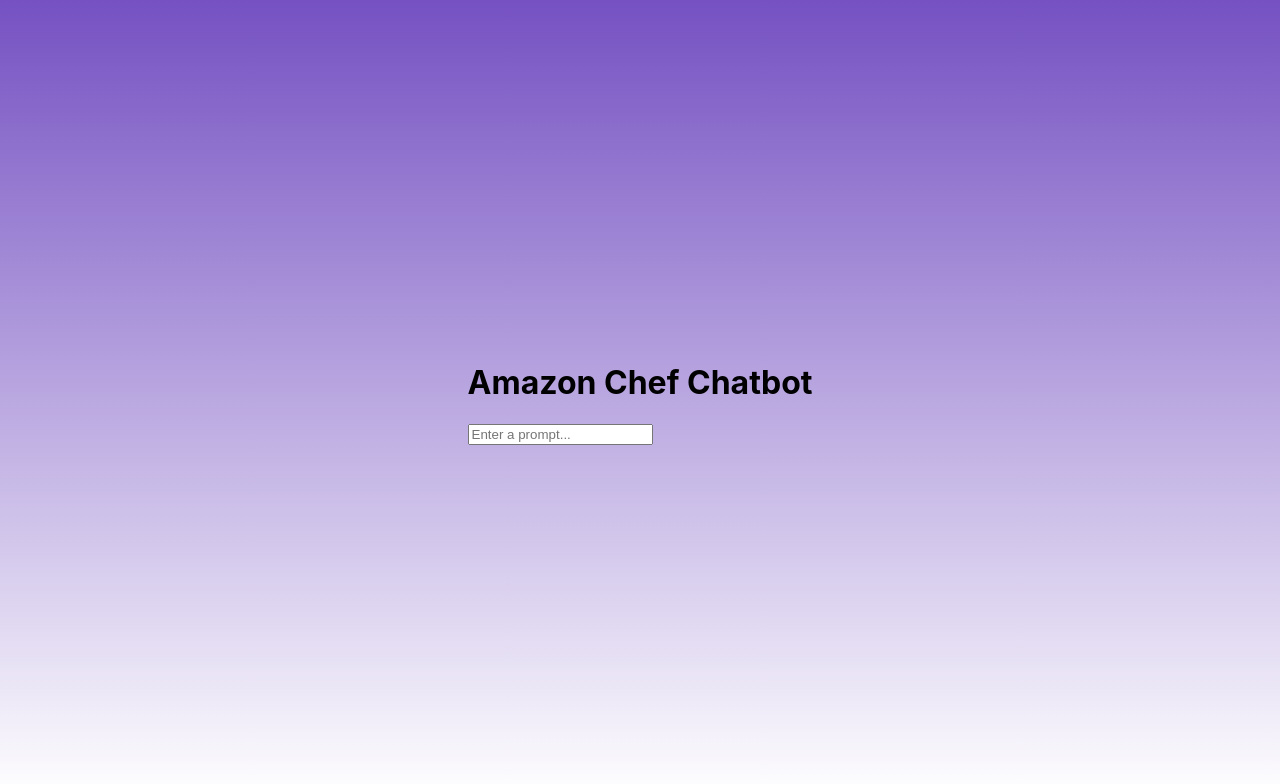
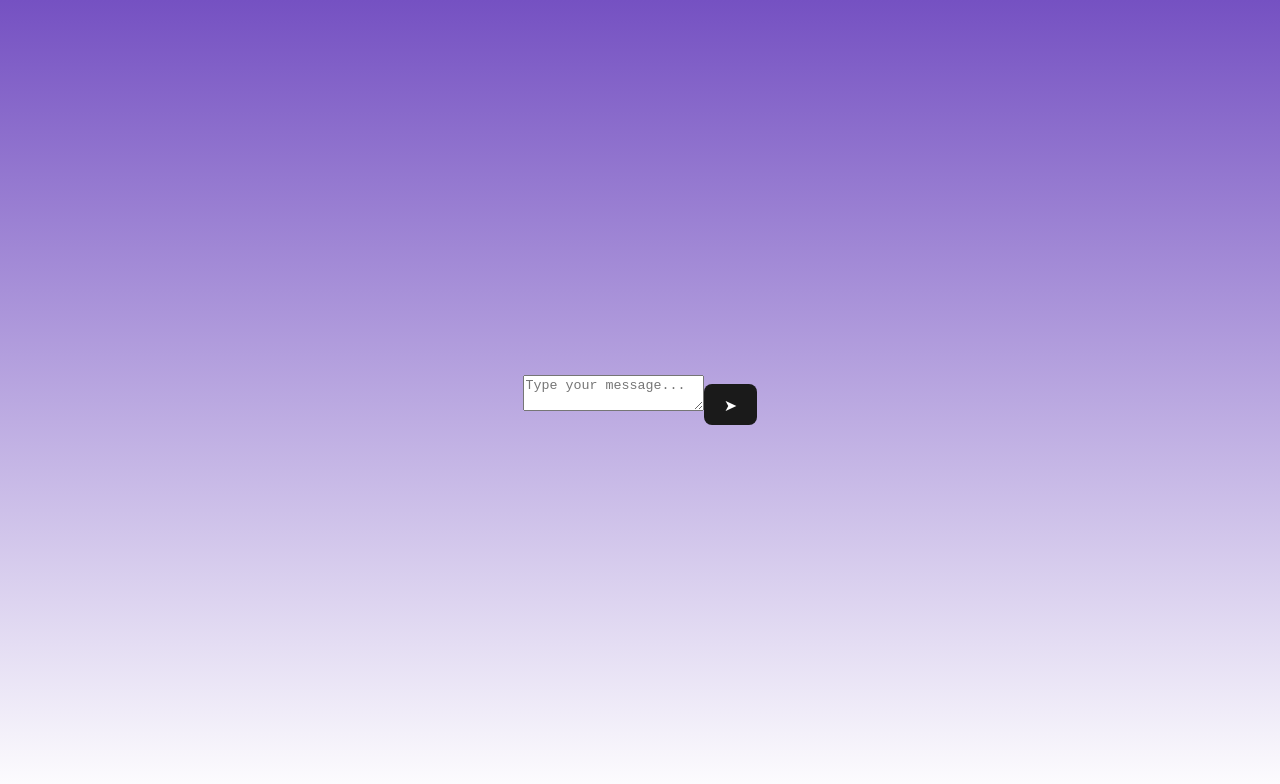
Before and after one commit to geekInPyjamas/amazon-chef-chatbot, a React (Vite) app: page / in a window 1280 px wide. Shown: the top 784 px of the page. Built offline with nearby package versions, Linux system fonts and the light colour scheme; what aws-amplify would draw is missing.

Commit message:
Update App.tsx

```diff
--- a/src/App.tsx
+++ b/src/App.tsx
@@ -1,51 +1,102 @@
-import { FormEvent, useState } from "react";
-
+import { FormEvent, useState, useRef, useEffect } from "react";
 import { generateClient } from "aws-amplify/api";
 import { Schema } from "../amplify/data/resource";
-
 import { Amplify } from "aws-amplify";
 import outputs from "../amplify_outputs.json";
+import "./App.css"
 
 Amplify.configure(outputs);
 
 const client = generateClient<Schema>();
 
+// Define an array of hardcoded responses
+const hardcodedResponses = [
+  "This is a random response 1",
+  "This is a random response 2",
+  "This is a random response 3",
+  "This is a random response 4",
+  "This is a random response 5",
+];
+
+// Flag to toggle between hardcoded responses and API call
+const useHardcodedResponses = false; // Change this flag to toggle
+
 export default function App() {
+  const [chatHistory, setChatHistory] = useState<{ user: string; bot: string }[]>([]);
   const [prompt, setPrompt] = useState<string>("");
-  const [answer, setAnswer] = useState<string | null>(null);
+
+  // Create a ref for the chat history container
+  const chatHistoryRef = useRef<HTMLDivElement>(null);
 
   const sendPrompt = async (e: FormEvent<HTMLFormElement>) => {
     e.preventDefault();
 
+    if (useHardcodedResponses) {
+      const randomResponse = hardcodedResponses[Math.floor(Math.random() * hardcodedResponses.length)];
+      setChatHistory((prevHistory) => [...prevHistory, { user: prompt, bot: randomResponse }]);
+      setPrompt("");
+    } else {
       const { data, errors } = await client.queries.generateHaiku({
         prompt,
       });
 
       if (!errors) {
-      setAnswer(data);
+        setChatHistory((prevHistory) => [...prevHistory, { user: prompt, bot: data || "" }]);
         setPrompt("");
       } else {
         console.log(errors);
       }
+    }
   };
 
+  // Scroll to bottom of chat history whenever it updates
+  useEffect(() => {
+    if (chatHistoryRef.current) {
+      chatHistoryRef.current.scrollTop = chatHistoryRef.current.scrollHeight;
+    }
+  }, [chatHistory]);
+
   return (
-    <main className="flex min-h-screen flex-col items-center justify-center p-24 dark:text-white">
-      <div>
-        <h1 className="text-3xl font-bold text-center mb-4">Amazon Chef Chatbot</h1>
-
-        <form className="mb-4 self-center max-w-[500px]" onSubmit={sendPrompt}>
-          <input
-            className="text-black p-2 w-full"
-            placeholder="Enter a prompt..."
+    <main className="flex min-h-screen flex-col items-center justify-center p-6 bg-gray-900">
+      <div className="chat-container-wrapper">
+        <div className="chat-container">
+          <div
+            ref={chatHistoryRef}
+            className="chat-history"
+          >
+            {chatHistory.map((entry, index) => (
+              <div key={index} className="chat-entry">
+                <div className="chat-bubble user-message">
+                  <strong> {entry.user}</strong>
+                </div>
+                <div className="chat-bubble bot-message">
+                  {entry.bot}
+                </div>
+              </div>
+            ))}
+          </div>
+          <form className="chat-input-form" onSubmit={sendPrompt}>
+            <textarea
+              className="chat-input"
+              rows={2}
+              placeholder="Type your message..."
               name="prompt"
               value={prompt}
               onChange={(e) => setPrompt(e.target.value)}
+              onKeyDown={(e) => {
+                if (e.key === 'Enter' && !e.shiftKey) {
+                  e.preventDefault();
+                  sendPrompt(e as any); // Cast event to any to match form submission
+                }
+              }}
             />
+            <button
+              type="submit"
+              className="chat-submit-button"
+            >
+              ➤ {/* Right-facing arrow icon */}
+            </button>
           </form>
-
-        <div className="text-center">
-          <pre>{answer}</pre>
         </div>
       </div>
     </main>
```
Lines whose indentation alone changed are shown as unchanged.
